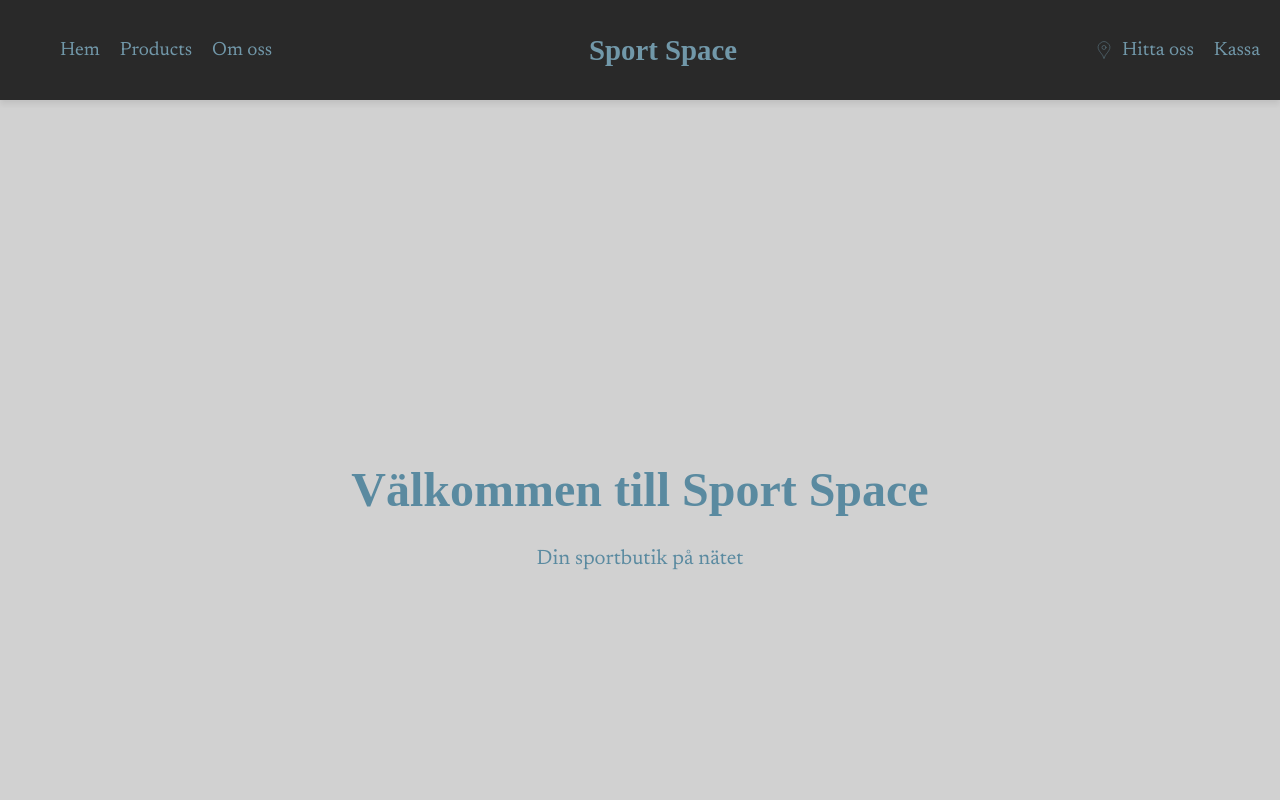
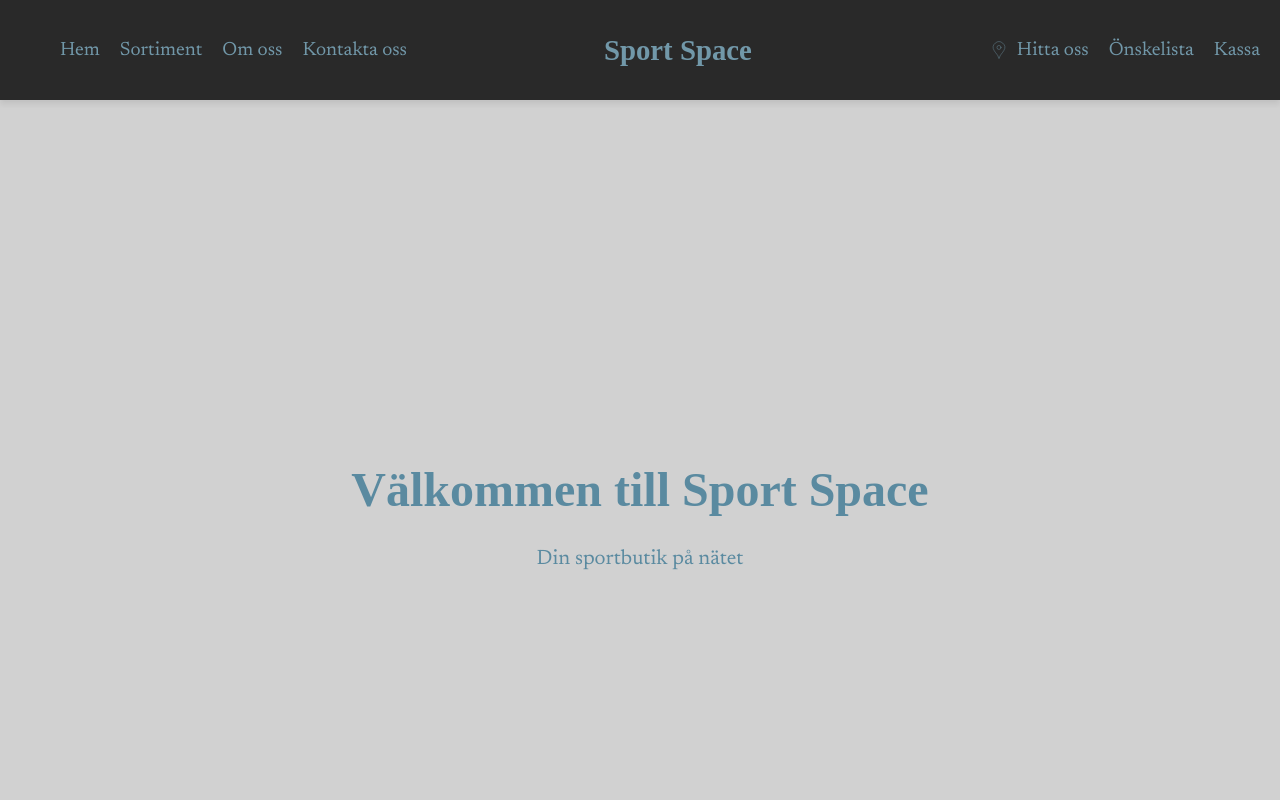
Before and after one commit to GustavssonMarcus/Exam, a Next.js app in the folder frontend/sport-space/: page / in a window 1280 px wide. Shown: the top 800 px of the page. Built offline with nearby package versions, Linux system fonts and the light colour scheme; a web font is replaced by a local one.

Commit message:
Updated nav links

```diff
--- a/frontend/sport-space/src/app/components/header/header.tsx
+++ b/frontend/sport-space/src/app/components/header/header.tsx
@@ -22,7 +22,7 @@ const Header = () => {
 
         {/* Navigation menu */}
         <ul className={`header-container-nav ${menuOpen ? 'open' : ''}`}>
-          {['Hem', 'Products', 'Om oss'].map((text, index) => (
+          {['Hem', 'Sortiment', 'Om oss', 'Kontakta oss'].map((text, index) => (
             <li key={index} className="header-container-nav-item">
               <Link href={index === 0 ? '/' : `/${text.toLowerCase()}`}>{text}</Link>
             </li>
@@ -39,6 +39,9 @@ const Header = () => {
             <Link href="/hitta-oss">Hitta oss</Link>
           </li>
           <li className="header-links__item">
+            <Link href="/favourites">Önskelista</Link>
+          </li>
+          <li className="header-links__item">
             <Link href="/checkout">Kassa</Link>
           </li>
         </ul>
```
